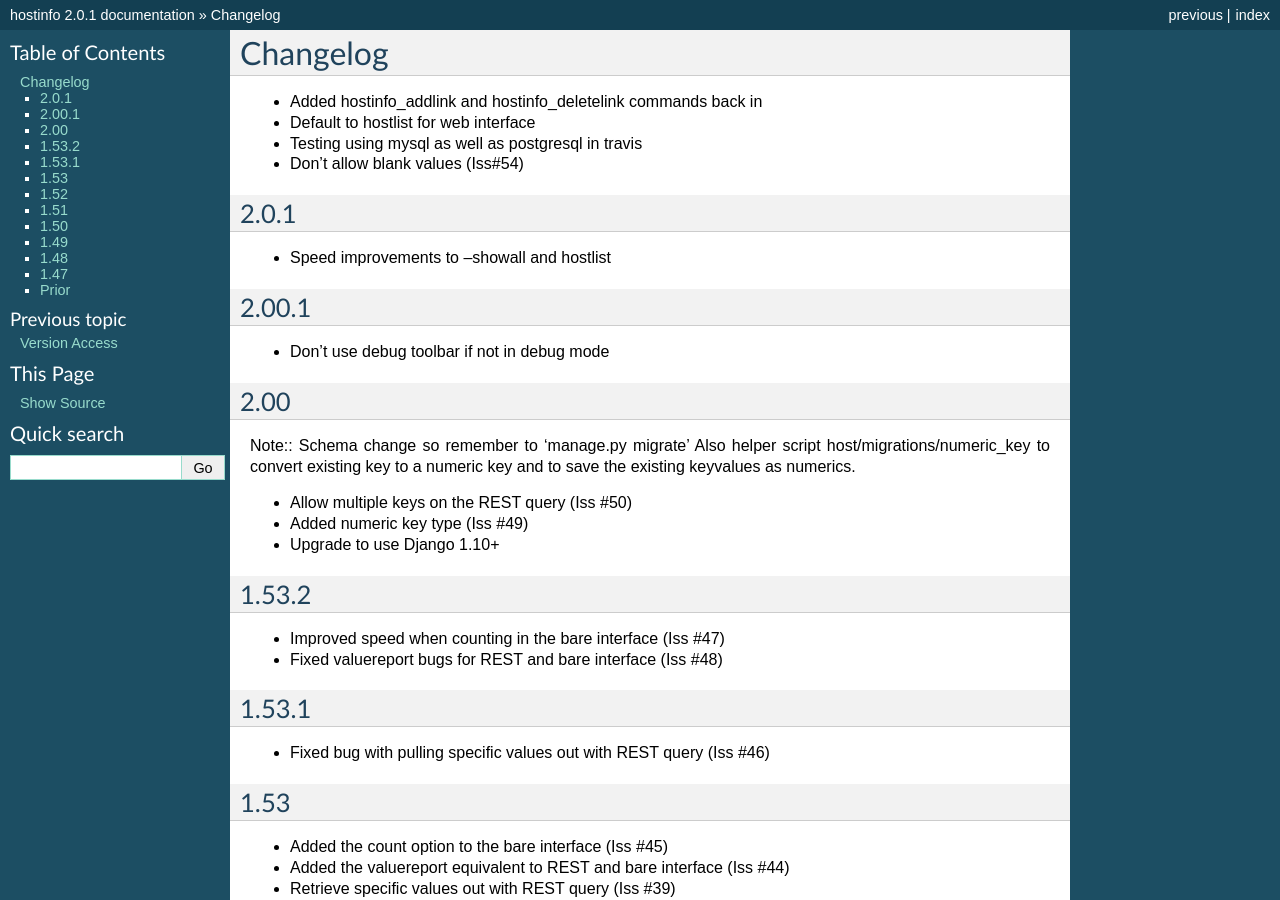
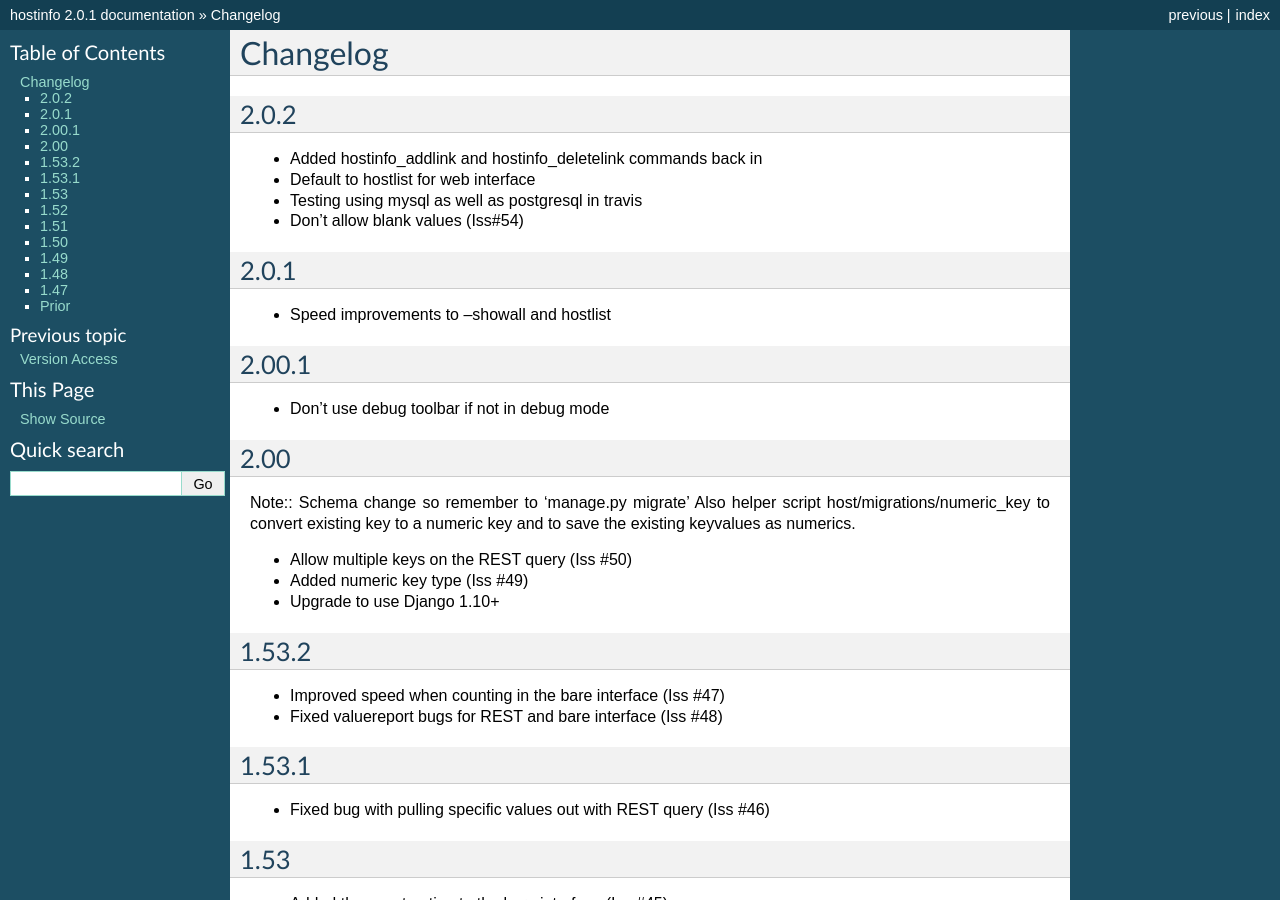
Before and after one commit to dwagon/Hostinfo, a Sphinx documentation site: the page built from docs/changelog.rst, in a window 1280 px wide and 900 px high. Built offline with Sphinx 7.4.7, drawn with Linux system fonts in a browser that asks for light colours.

Commit message:
Upped version

```diff
--- a/docs/changelog.rst
+++ b/docs/changelog.rst
@@ -1,6 +1,8 @@
 Changelog
 ---------
 
+2.0.2
+=====
 * Added hostinfo_addlink and hostinfo_deletelink commands back in
 * Default to hostlist for web interface
 * Testing using mysql as well as postgresql in travis
```
Also changed, not shown: 1 other file.
